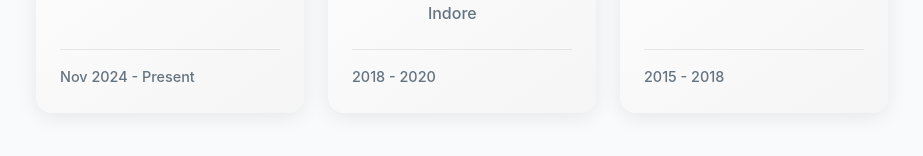
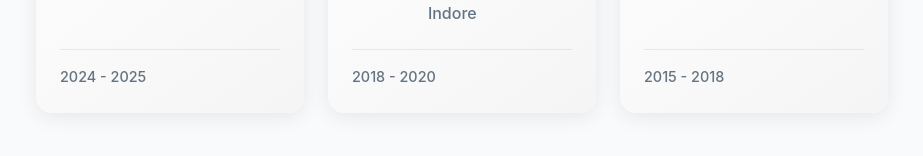
Before and after one commit to Prakriti-Rawal/my-portfolio, a React (Vite) app: page / in a window 1280 px wide. Shown: the part 2331-2487 px from the top of the page, without its empty margins (178-1101 px from the left). Built offline with nearby package versions, Linux system fonts and the light colour scheme.

Commit message:
Update portfolio-data.ts

```diff
--- a/src/data/portfolio-data.ts
+++ b/src/data/portfolio-data.ts
@@ -84,7 +84,7 @@ export const portfolioData = {
       id: "1",
       degree: "Postgraduate Program in Data Science & Analytics",
       institution: "Imarticus Learning",
-      year: "Nov 2024 - Present",
+      year: "2024 - 2025",
       emoji: "💻",
     },
     {
```
